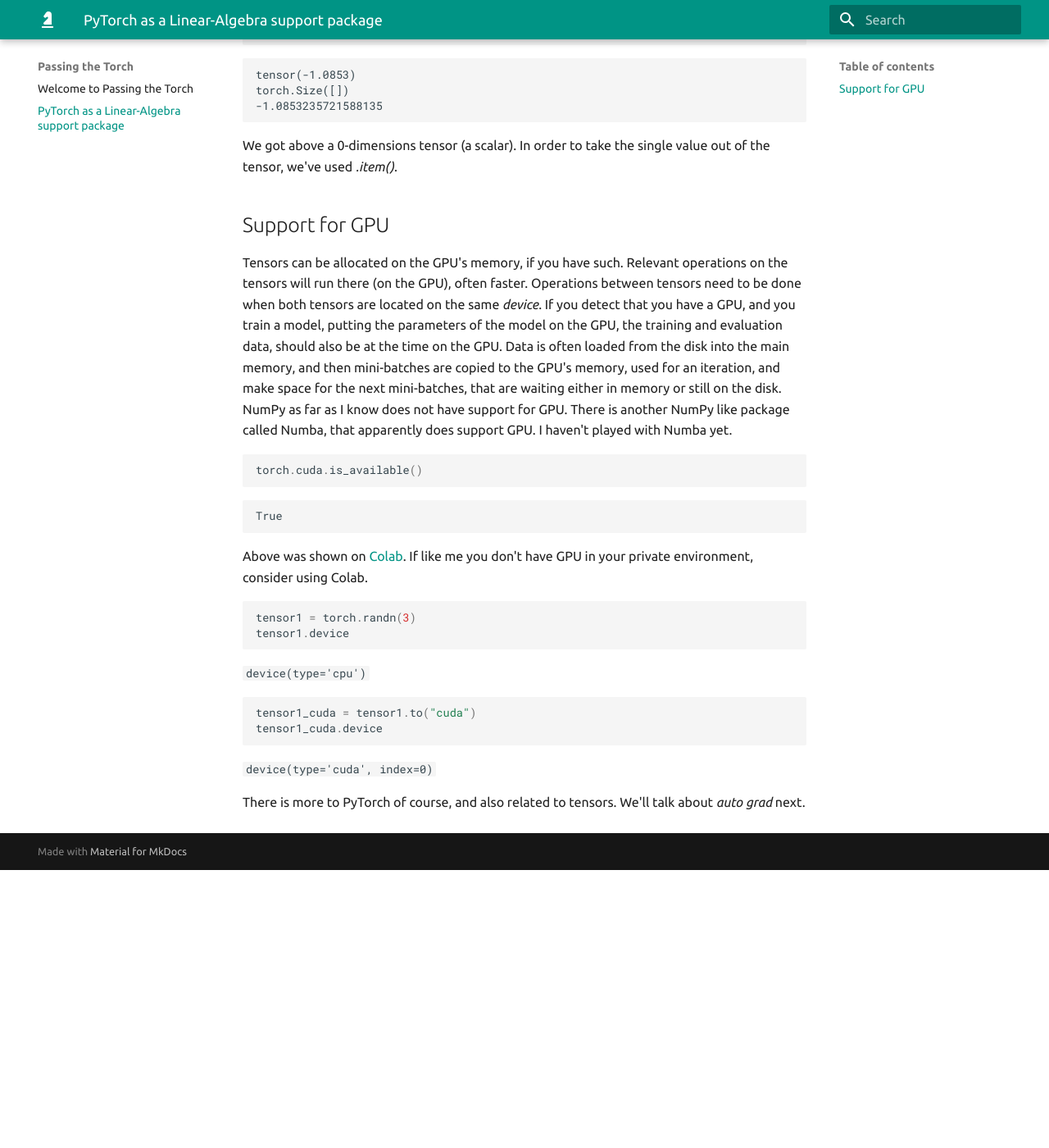
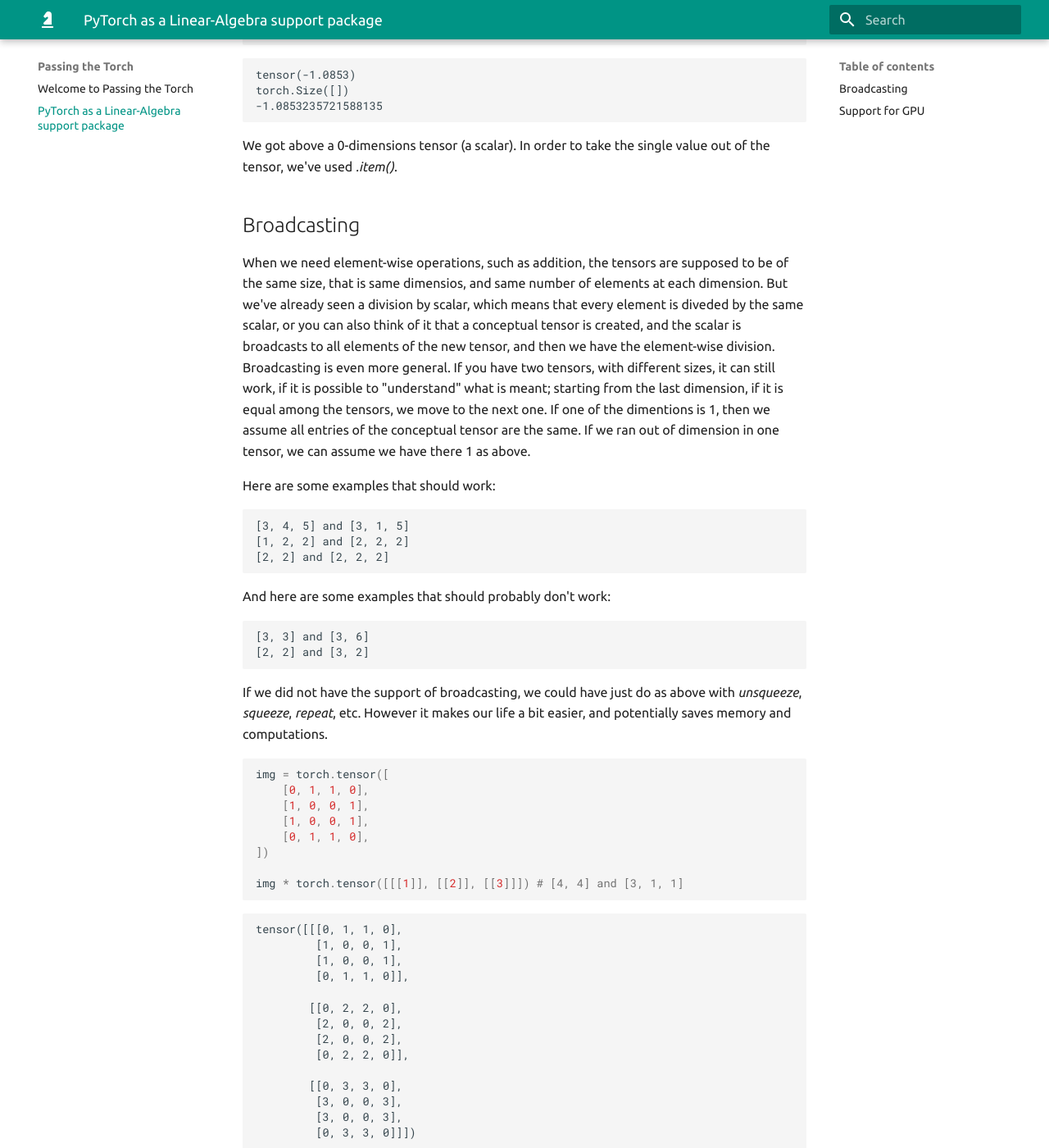
Before and after one commit to zbenmo/passing_the_torch, an MkDocs documentation site: the page built from docs/pytorch_vs_numpy.md, in a window 1280 px wide and 1400 px high, scrolled down 6974 px. Shown: the whole window at 82% size. Built offline with MkDocs 1.6.1 and Material for MkDocs 9.7.7, drawn with Linux system fonts in a browser that asks for light colours; formulas are drawn with MathJax 3; before the commit the page ends 8035 px from its top, so only the background shows below that; some of the changed text lies outside the part shown.

Commit message:
broadcast

````diff
--- a/docs/pytorch_vs_numpy.md
+++ b/docs/pytorch_vs_numpy.md
@@ -330,6 +330,55 @@ torch.Size([])
 We got above a 0-dimensions tensor (a scalar). In order to take the single value out of the tensor,
 we've used *.item()*.
 
+## Broadcasting
+
+When we need element-wise operations, such as addition, the tensors are supposed to be of the same size, that is same dimensios, and same number of elements at each dimension. But we've already seen a division by scalar, which means that every element is diveded by the same scalar, or you can also think of it that a conceptual tensor is created, and the scalar is broadcasts to all elements of the new tensor, and then we have the element-wise division. Broadcasting is even more general. If you have two tensors, with different sizes, it can still work, if it is possible to "understand" what is meant; starting from the last dimension, if it is equal among the tensors, we move to the next one. If one of the dimentions is 1, then we assume all entries of the conceptual tensor are the same. If we ran out of dimension in one tensor, we can assume we have there 1 as above.
+
+Here are some examples that should work:
+
+```
+[3, 4, 5] and [3, 1, 5]
+[1, 2, 2] and [2, 2, 2]
+[2, 2] and [2, 2, 2]
+```
+
+And here are some examples that should probably don't work:
+
+```
+[3, 3] and [3, 6]
+[2, 2] and [3, 2]
+```
+
+If we did not have the support of broadcasting, we could have just do as above with *unsqueeze*, *squeeze*, *repeat*, etc. However it makes our life a bit easier, and potentially saves memory and computations.
+
+``` py
+img = torch.tensor([
+    [0, 1, 1, 0],
+    [1, 0, 0, 1],
+    [1, 0, 0, 1],
+    [0, 1, 1, 0],
+])
+
+img * torch.tensor([[[1]], [[2]], [[3]]]) # [4, 4] and [3, 1, 1]
+```
+
+```
+tensor([[[0, 1, 1, 0],
+         [1, 0, 0, 1],
+         [1, 0, 0, 1],
+         [0, 1, 1, 0]],
+
+        [[0, 2, 2, 0],
+         [2, 0, 0, 2],
+         [2, 0, 0, 2],
+         [0, 2, 2, 0]],
+
+        [[0, 3, 3, 0],
+         [3, 0, 0, 3],
+         [3, 0, 0, 3],
+         [0, 3, 3, 0]]])
+```
+
 ## Support for GPU
 
 Tensors can be allocated on the GPU's memory, if you have such. Relevant operations on the tensors will run there (on the GPU), often faster. Operations between tensors need to be done when both tensors are located on the same *device*. If you detect that you have a GPU, and you train a model, putting the parameters of the model on the GPU, the training and evaluation data, should also be at the time on the GPU. Data is often loaded from the disk into the main memory, and then mini-batches are copied to the GPU's memory, used for an iteration, and make space for the next mini-batches, that are waiting either in memory or still on the disk. NumPy as far as I know does not have support for GPU. There is another NumPy like package called Numba, that apparently does support GPU. I haven't played with Numba yet.
@@ -358,4 +407,27 @@ tensor1_cuda.device
 
 ```device(type='cuda', index=0)```
 
+Just to iterate, operations between tensors that are located on different devices, are not supposed to work:
+
+``` py
+...
+
+tensor1 = torch.randn(3)
+tensor2 = torch.randn(3).to("cuda")
+tensor1 + tensor2
+```
+
+```
+---------------------------------------------------------------------------
+RuntimeError                              Traceback (most recent call last)
+<ipython-input-2-5076b2d4339c> in <cell line: 3>()
+      1 tensor1 = torch.randn(3)
+      2 tensor2 = torch.randn(3).to("cuda")
+----> 3 tensor1 + tensor2
+
+RuntimeError: Expected all tensors to be on the same device, but found at least two devices, cuda:0 and cpu!
+```
+
+If you do want to add as an example two tensors that are on different device, you need first to move one of them to the same device where the other is. Remember that the GPU is fast, while the CPU (the relevant memory) is potentially bigger, but also when needed, backed by even larger space transparently (the operating system's virtual memory and the disk).
+
 There is more to PyTorch of course, and also related to tensors. We'll talk about *auto grad* next.
````
Also changed, not shown: first.ipynb.
